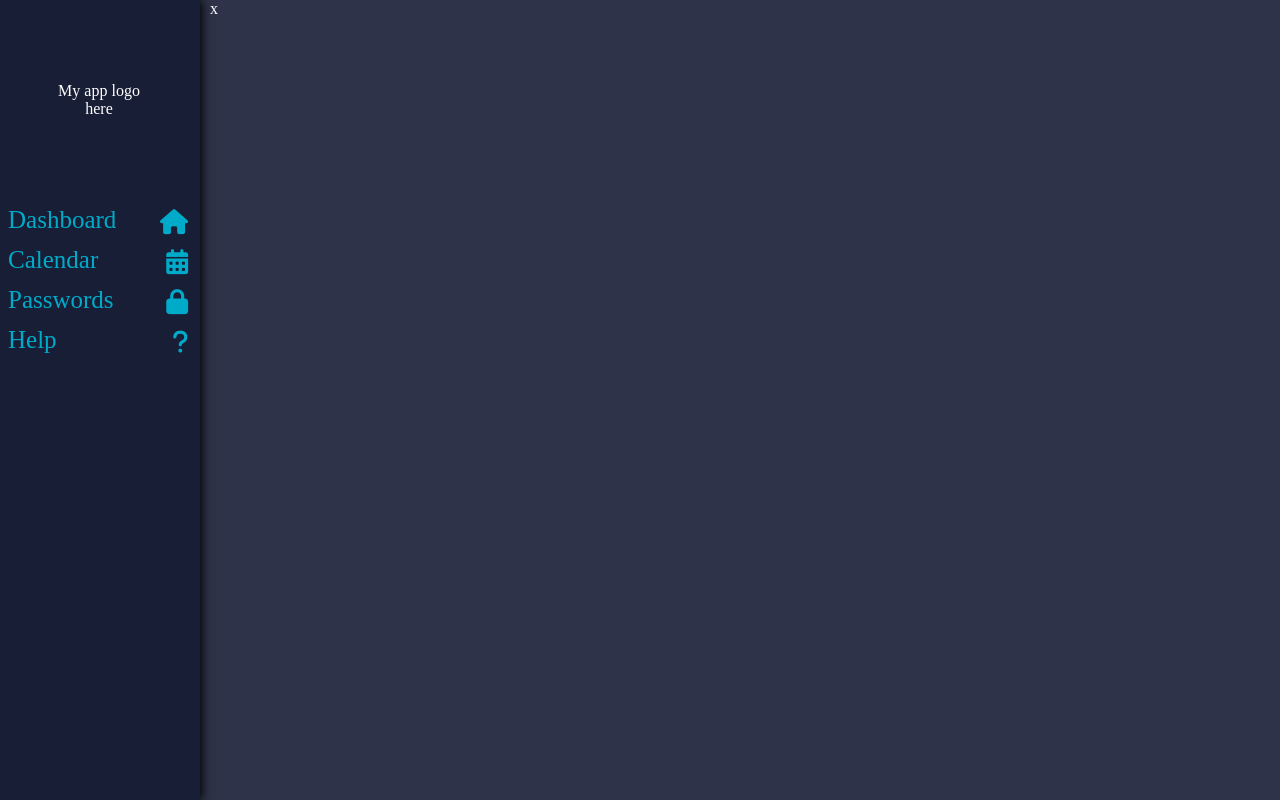
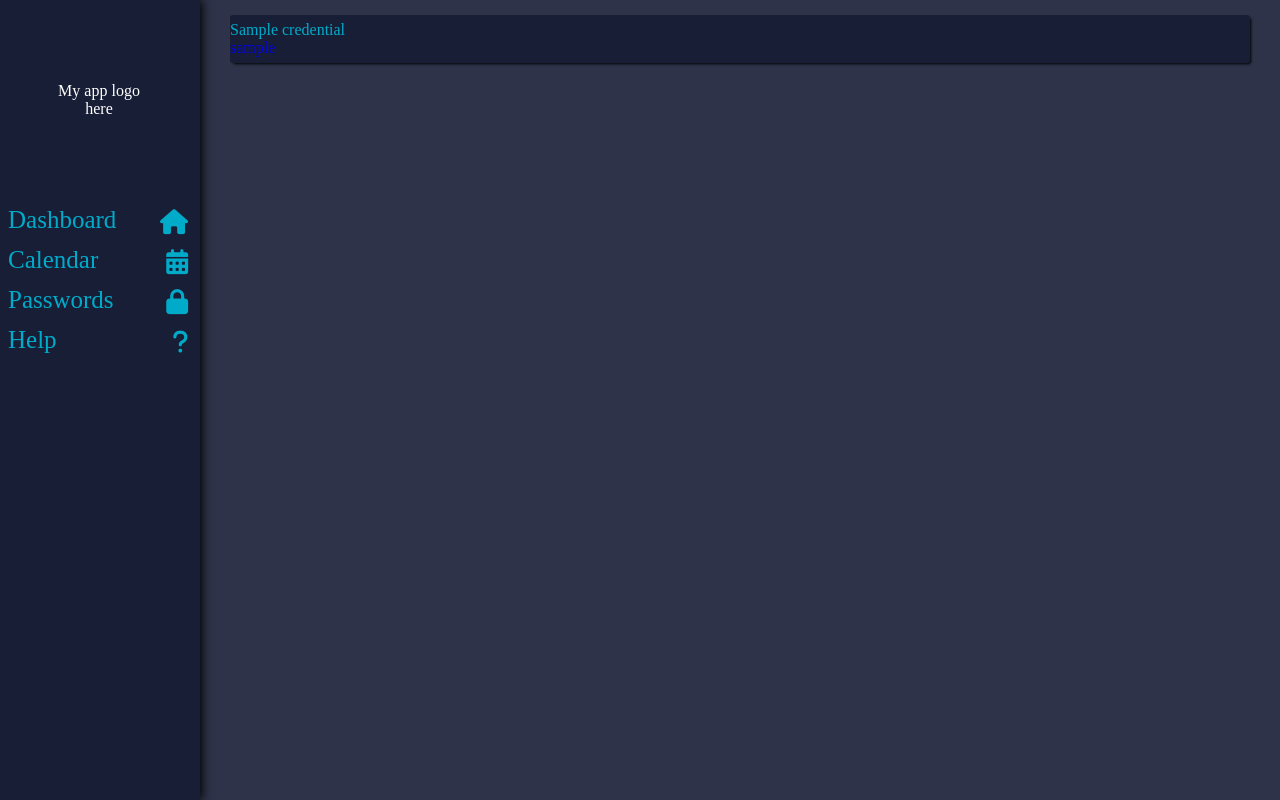
Before and after one commit to Venekiel/DeepEZ, a Symfony app: template symfony/templates/password/view.html.twig in a window 1280 px wide. Run offline with Twig, Linux system fonts and the light colour scheme; the template is opened without the code that fills it: most values are stand-ins (such as "Sample title", 1, 10 or a date in 2020); some libraries are stand-ins or nearby versions.

Commit message:
minor fixes, completed credential fixtures and credentials front-end worked a bit

```diff
--- a/docker-compose.yml
+++ b/docker-compose.yml
@@ -13,11 +13,11 @@ services:
         networks:
             - symfony
 
-    php:
-        container_name: php
+    symfony:
+        container_name: symfony
         build:
             context: .
-            dockerfile: Dockerfile-php
+            dockerfile: Dockerfile-symfony
         depends_on:
             - mysql
         environment:
--- a/symfony/public/css/sidenav.css
+++ b/symfony/public/css/style.css
@@ -3,6 +3,7 @@
     --sidenav-bg-color: rgb(24, 30, 54);
     --sidenav-width: 200px;
     --nav-element-padding-left: 8px;
+    --title-color: rgb(0, 171, 201);
   }
 
 body {
@@ -12,8 +13,12 @@ body {
     margin: 0;
 }
 
+a {
+    text-decoration: none;
+}
+
 /* Placeholder styling to empty logo space */
-.logo {
+.sidenav .logo {
     position: relative;
     /* width: var(--sidenav-width); */
     width: calc(var(--sidenav-width) - 2px);
@@ -22,7 +27,7 @@ body {
 }
 
 /* Placeholder styling for the label placed into the logo space */
-.logo p {
+.sidenav .logo p {
     position: absolute;
     top: 50%;
     left: 50%;
@@ -51,9 +56,8 @@ body {
     text-align: left;
     width: calc(var(--sidenav-width) - var(--sidenav-element-padding--left));
     padding: 6px 0 6px 8px;
-    text-decoration: none;
     font-size: 25px;
-    color: rgb(0, 171, 201);
+    color: var(--title-color);
     display: block;
 }
 
@@ -72,3 +76,20 @@ body {
     margin-left: var(--sidenav-width); /* Same as the width of the sidebar */
     padding: 0px 10px;
 }
+
+.title {
+    color: var(--title-color);
+}
+
+.display-block {
+    padding: 10px 0;
+}
+
+.display-block a {
+    background-color: var(--sidenav-bg-color);
+    display: block;
+    padding: 6px 0;
+    margin: 5px 20px;
+    box-shadow: 2px 2px 3px -1px black;
+    border-radius: 3px;
+}
--- a/symfony/src/DataFixtures/CredentialFixtures.php
+++ b/symfony/src/DataFixtures/CredentialFixtures.php
@@ -19,7 +19,9 @@ class CredentialFixtures extends Fixture
         for ($i = 0; $i < $this::ITERATIONS; $i++)
         {
             $credential = (new Credential())
-                ->setName($faker->name())
+                ->setName($faker->domainName())
+                ->setUsername($faker->email())
+                ->setPassword($faker->password())
             ;
 
             $manager->persist($credential);
--- a/symfony/templates/dashboard/view.html.twig
+++ b/symfony/templates/dashboard/view.html.twig
@@ -1,7 +1,7 @@
 {% extends 'app.html.twig' %}
 
 {% block stylesheets %}
-    <link href="{{ asset('css/sidenav.css') }}" rel="stylesheet" media="screen"/>
+    <link href="{{ asset('css/style.css') }}" rel="stylesheet" media="screen"/>
 {% endblock %}
 
 {% block javascripts %}
--- a/symfony/templates/main/_sidenav.html.twig
+++ b/symfony/templates/main/_sidenav.html.twig
@@ -1,7 +1,7 @@
 {#
     Required parameters :
         - active_page : defines the nav element that will be in active state
- #}
+#}
 
 <div class="sidenav">
     <div class="logo">
--- /dev/null
+++ b/symfony/templates/password/_display.html.twig
@@ -0,0 +1,15 @@
+{#
+    Required parameters :
+        - credential : defines the credential informations to display
+#}
+
+<a href="#">
+    <div class="title">
+        {{ credential.name }}
+    </div>
+    {% if credential.username is defined and credential.username is not empty %}
+        <div>
+            {{ credential.username }}
+        </div>
+    {% endif %}
+</a>
--- a/symfony/templates/password/view.html.twig
+++ b/symfony/templates/password/view.html.twig
@@ -1,7 +1,7 @@
 {% extends 'app.html.twig' %}
 
 {% block stylesheets %}
-    <link href="{{ asset('css/sidenav.css') }}" rel="stylesheet" media="screen"/>
+    <link href="{{ asset('css/style.css') }}" rel="stylesheet" media="screen"/>
 {% endblock %}
 
 {% block javascripts %}
@@ -9,5 +9,9 @@
 {% endblock %}
 
 {% block content %}
-    {{ password }}
+    <div class="display-block">
+        {% for credential in credentials %}
+            {{ include('password/_display.html.twig', {'credential': credential}) }}
+        {% endfor %}
+    </div>
 {% endblock %}
```
Also changed, not shown: symfony/src/Controller/PasswordController.php (+4 -5 lines), 3 other files.
